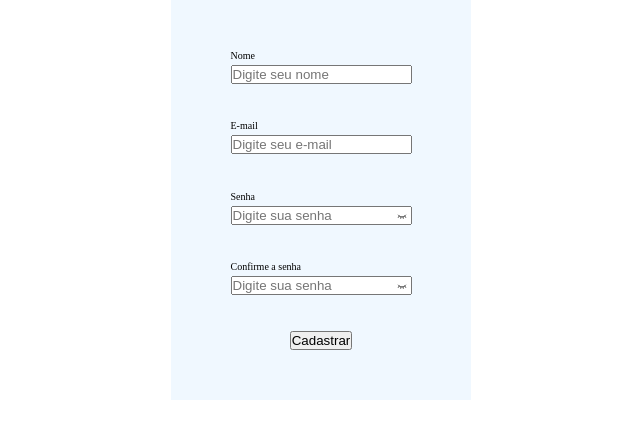
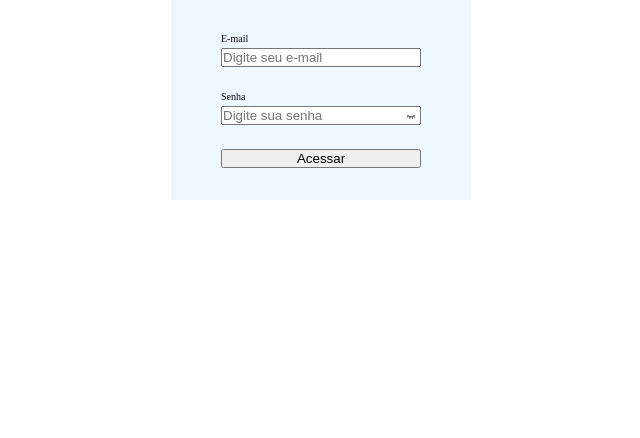
Before and after one commit to afonsonrodrigues/fchackathon-front, a React (Vite) app: page / in a window 1280 px wide. Shown: the top 438 px of the page, without its empty margins (319-959 px from the left). Built offline with nearby package versions, Linux system fonts and the light colour scheme.

Commit message:
base do form feita

```diff
--- a/src/components/LoginForm/index.jsx
+++ b/src/components/LoginForm/index.jsx
@@ -0,0 +1,26 @@
+import { Eye, EyeClosed } from 'phosphor-react';
+import { useState } from 'react';
+import { CustomForm, InputWrapper } from './styled.jsx';
+
+export default function LoginForm() {
+    const [showPass, setShowPass] = useState(false);
+
+    const handleShowPass = () => {
+        setShowPass(!showPass);
+    }
+
+    return (
+        <CustomForm className='column gap-24 justify-center'>
+            <InputWrapper className='column'>
+                <label htmlFor="email">E-mail</label>
+                <input type="text" placeholder='Digite seu e-mail' />
+            </InputWrapper>
+            <InputWrapper className='column'>
+                <label htmlFor="password">Senha</label>
+                <input type={showPass ? 'text' : 'password'} placeholder='Digite sua senha' />
+                {showPass ? <Eye onClick={handleShowPass} className='show-icon' /> : <EyeClosed onClick={handleShowPass} className='show-icon' />}
+            </InputWrapper>
+            <button>Acessar</button>
+        </CustomForm>
+    )
+}
--- /dev/null
+++ b/src/components/LoginForm/styled.jsx
@@ -0,0 +1,14 @@
+import styled from "styled-components";
+
+export const CustomForm = styled.form`
+    margin: 0 auto;
+    padding: 5rem 5rem;
+    height: 20rem;
+    width: 30rem;
+    background-color: var(--teste-color);
+`;
+
+export const InputWrapper = styled.div`
+    position: relative;
+    gap: .4rem;
+`;
--- a/src/index.jsx
+++ b/src/index.jsx
@@ -2,11 +2,13 @@ import React from 'react';
 import ReactDOM from 'react-dom/client';
 import Home from './pages/Home';
 import SignUp from './pages/SignUp';
+import Login from './pages/Login';
 import './index.css';
 
 ReactDOM.createRoot(document.getElementById('root')).render(
   <React.StrictMode>
     {/* <Home /> */}
-    <SignUp />
+    {/* <SignUp /> */}
+    <Login />
   </React.StrictMode>
 )
--- a/src/pages/Login/index.jsx
+++ b/src/pages/Login/index.jsx
@@ -0,0 +1,5 @@
+import LoginForm from '../../components/LoginForm';
+
+export default function Login() {
+    return <LoginForm />
+}
--- a/src/styles/utils.css
+++ b/src/styles/utils.css
@@ -15,6 +15,10 @@
     justify-content: space-between;
 }
 
+.justify-center {
+    justify-content: center;
+}
+
 .gap-24{
     gap: 2.4rem;
 }
```
